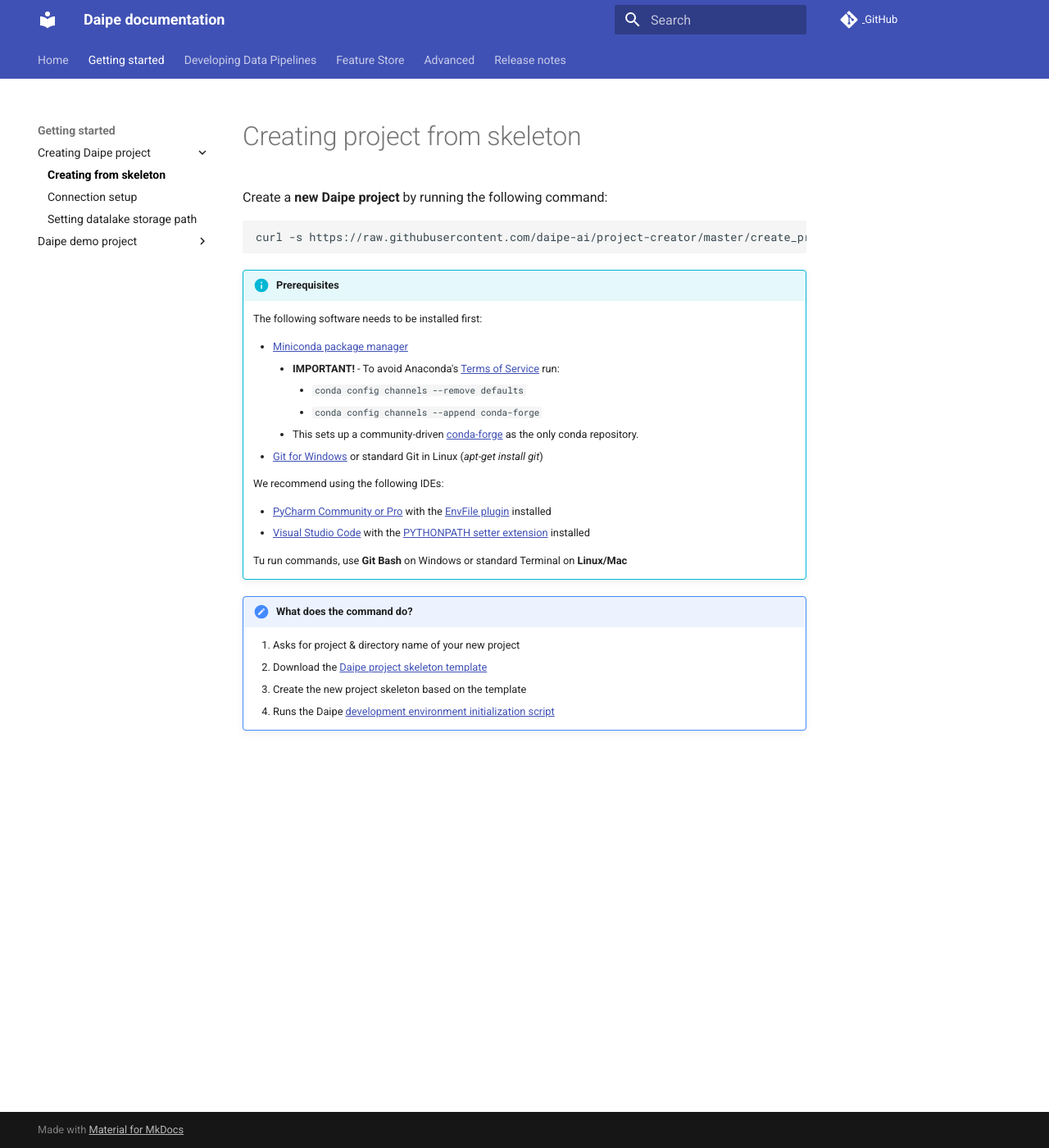
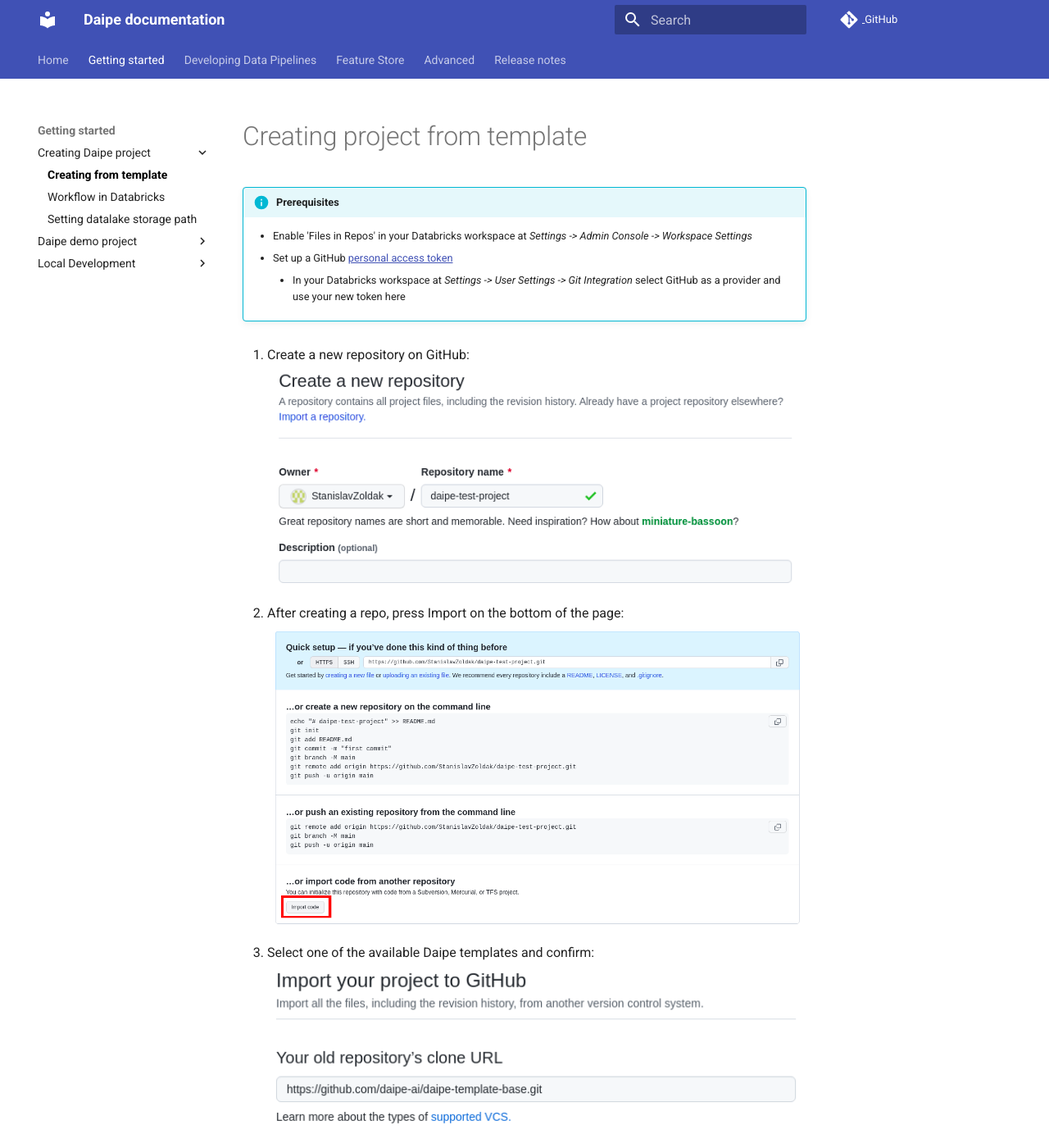
Before and after one commit to daipe-ai/platform-docs, an MkDocs documentation site: the page built from docs/create-daipe-project.md, in a window 1280 px wide and 1400 px high. Shown: the whole window at 82% size. Built offline with MkDocs 1.6.1 and Material for MkDocs 9.7.7, drawn with Linux system fonts in a browser that asks for light colours; comment, search, counter and statistics services are not loaded; some of the changed text lies outside the part shown.

Commit message:
Added Repos docs

````diff
--- a/docs/create-daipe-project.md
+++ b/docs/create-daipe-project.md
@@ -1,30 +1,23 @@
-# Creating project from skeleton
-
-Create a **new Daipe project** by running the following command:
-
-```
-curl -s https://raw.githubusercontent.com/daipe-ai/project-creator/master/create_project.sh | bash -s skeleton-databricks
-```
+# Creating project from template
 
 !!! info "Prerequisites"
-    The following software needs to be installed first:
+      - Enable 'Files in Repos' in your Databricks workspace at *Settings -> Admin Console -> Workspace Settings*
+      - Set up a GitHub [personal access token](https://docs.github.com/en/authentication/keeping-your-account-and-data-secure/creating-a-personal-access-token)
+         - In your Databricks workspace at *Settings -> User Settings -> Git Integration* select GitHub as a provider and use your new token here
 
-      - [Miniconda package manager](https://docs.conda.io/en/latest/miniconda.html)
-        - **IMPORTANT!** - To avoid Anaconda's [Terms of Service](https://www.anaconda.com/terms-of-service) run:
-            - `conda config channels --remove defaults`
-            - `conda config channels --append conda-forge`
-        - This sets up a community-driven [conda-forge](https://conda-forge.org/) as the only conda repository.
-      - [Git for Windows](https://git-scm.com/download/win) or standard Git in Linux (_apt-get install git_)
+1. Create a new repository on GitHub:
+![](images/repos_create_step_1.png)
 
-    We recommend using the following IDEs:
+2. After creating a repo, press Import on the bottom of the page:
+![](images/repos_create_step_2.png)
 
-      - [PyCharm Community or Pro](https://www.jetbrains.com/pycharm/download/) with the [EnvFile plugin](https://plugins.jetbrains.com/plugin/7861-envfile) installed
-      - [Visual Studio Code](https://code.visualstudio.com/download) with the [PYTHONPATH setter extension](https://marketplace.visualstudio.com/items?itemName=datasentics.pythonpath-setter) installed
+3. Select one of the available Daipe templates and confirm:
+![](images/repos_create_step_3.png)
+     - Available templates:
+        - ```https://github.com/daipe-ai/daipe-template-base.git```
+        - ```https://github.com/daipe-ai/daipe-template-feature-store.git```
 
-    Tu run commands, use **Git Bash** on Windows or standard Terminal on **Linux/Mac**
 
-!!! summary "What does the command do?"
-    1. Asks for project & directory name of your new project
-    2. Download the [Daipe project skeleton template](https://github.com/daipe-ai/skeleton-databricks)
-    3. Create the new project skeleton based on the template
-    4. Runs the Daipe [development environment initialization script](https://github.com/daipe-ai/benvy)
+
+4. Your Daipe project is ready to be cloned to Databricks:
+![](images/repos_create_step_4.png)
--- a/mkdocs.yml
+++ b/mkdocs.yml
@@ -28,11 +28,14 @@
     - Daipe AI Platform Documentation: index.md
   - Getting started:
     - Creating Daipe project:
-      - Creating from skeleton: create-daipe-project.md
-      - Connection setup: workspace-cluster-connection-setup.md
+      - Creating from template: create-daipe-project.md
+      - Workflow in Databricks: databricks-workflow.md
       - Setting datalake storage path: datalake-storage-path.md
     - Daipe demo project:
       - Cloning demo project: clone-demo-project.md
+    - Local Development:
+      - Setup Daipe Locally: daipe-local-setup.md
+      - Connection setup: workspace-cluster-connection-setup.md
       - Deploying to Databricks: deploy-demo-project.md
   - Developing Data Pipelines:
     - Overview:
````
Also changed, not shown: docs/clone-demo-project.md (+8 -50 lines), docs/daipe-local-setup.md (added, +30 -0 lines), docs/databricks-workflow.md (added, +15 -0 lines), docs/workspace-cluster-connection-setup.md (+9 -5 lines), docs/images/repos_create_step_1.png (added), docs/images/repos_create_step_2.png (added), docs/images/repos_create_step_3.png (added), docs/images/repos_create_step_4.png (added), docs/images/repos_demo_step_1.png (added), docs/images/repos_workflow_step_1.png (added), docs/images/repos_workflow_step_2.png (added), docs/images/repos_workflow_step_3.png (added), docs/images/repos_workflow_step_4.png (added).
